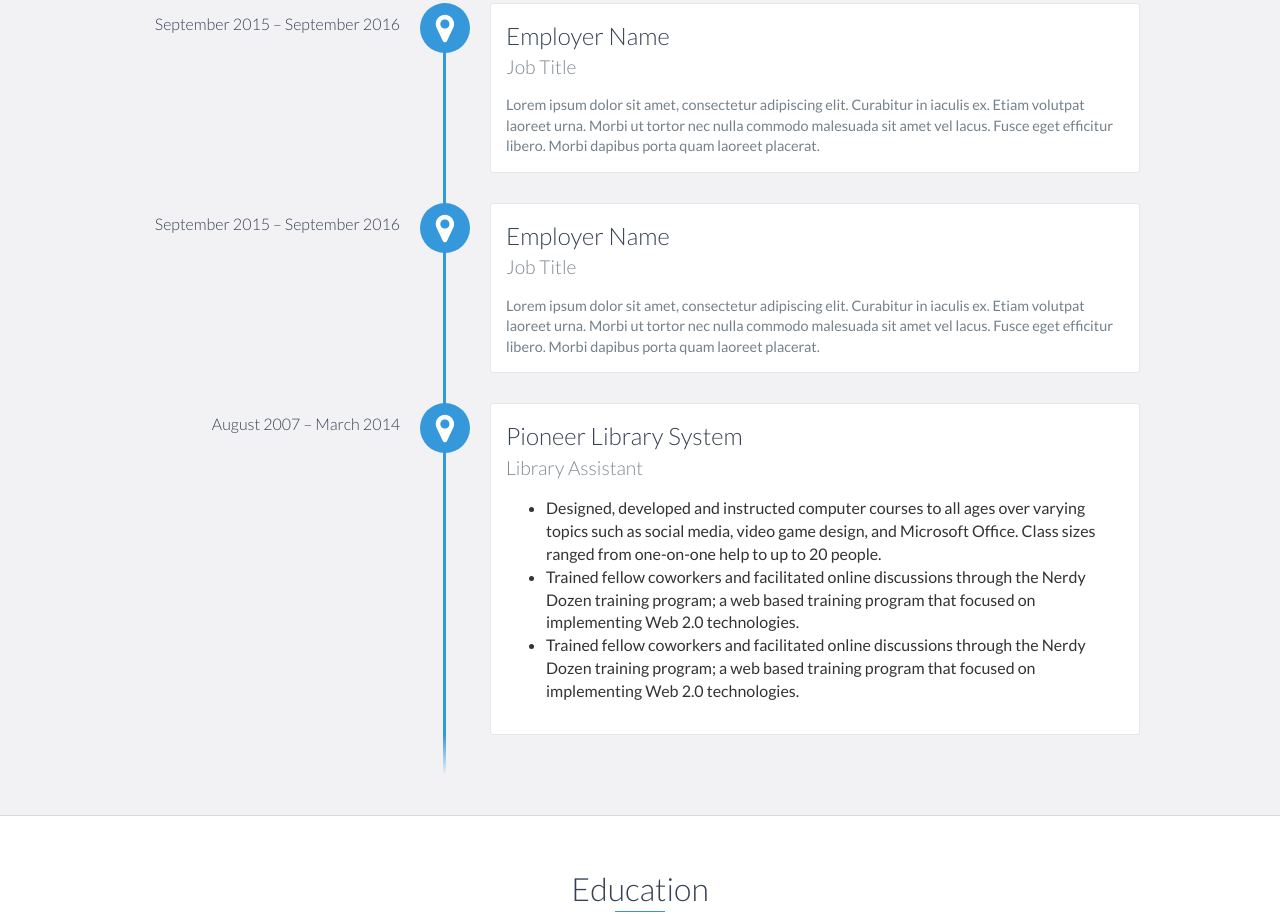
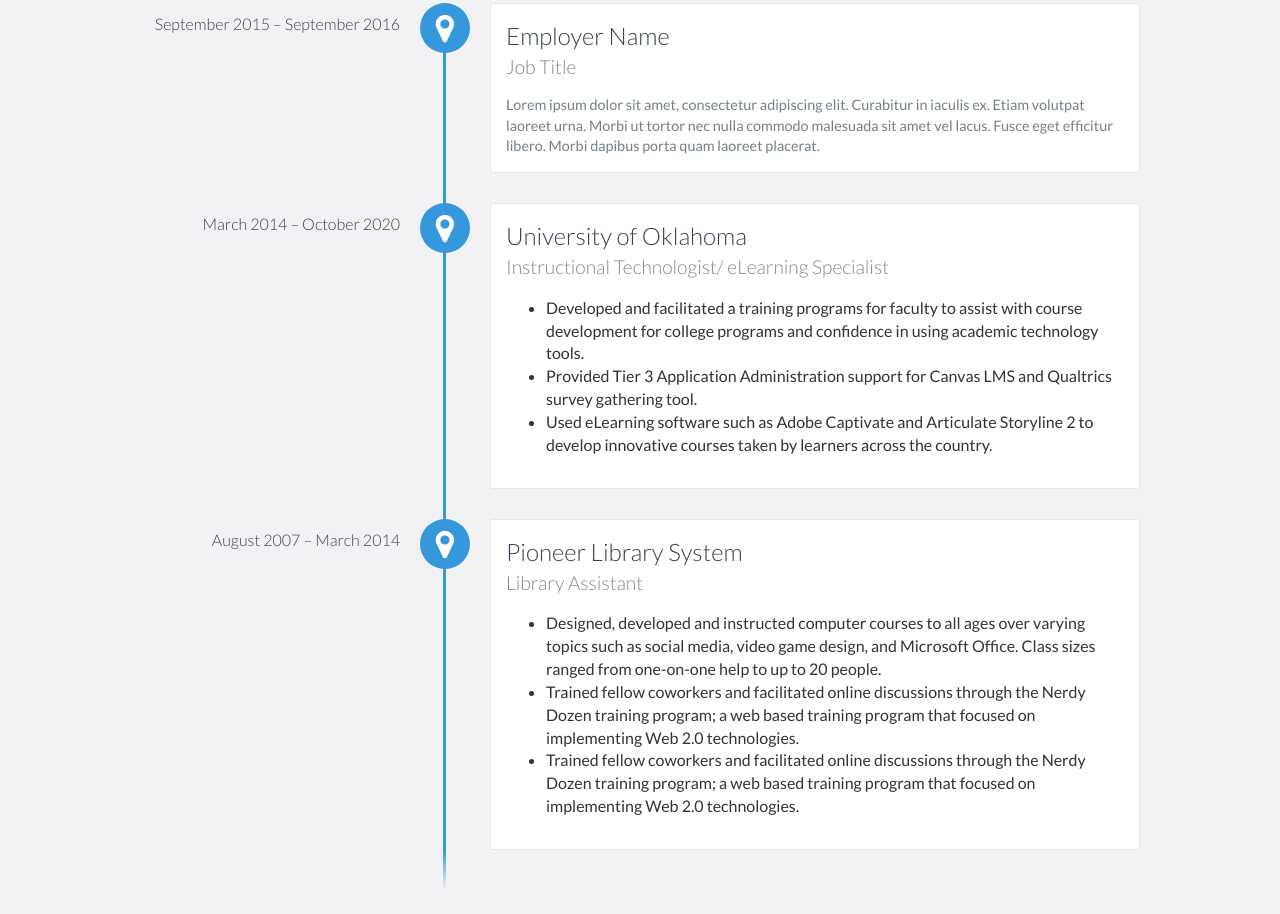
Before and after one commit to blewis90/benlewis, a website: page index.html in a window 1280 px wide. Shown: the part 1264-2178 px from the top of the page. Drawn offline with nearby package versions, Linux system fonts and the light colour scheme.

Commit message:
Update index.html

```diff
--- a/index.html
+++ b/index.html
@@ -94,11 +94,22 @@
                 </p>
             </div>
 
-            <div data-date="September 2015 – September 2016">
-                <h3>Employer Name</h3>
-                <h4>Job Title</h4>
+            <div data-date="March 2014 – October 2020">
+                <h3>University of Oklahoma</h3>
+                <h4>Instructional Technologist/ eLearning Specialist</h4>
                 <p>
-                    Lorem ipsum dolor sit amet, consectetur adipiscing elit. Curabitur in iaculis ex. Etiam volutpat laoreet urna. Morbi ut tortor nec nulla commodo malesuada sit amet vel lacus. Fusce eget efficitur libero. Morbi dapibus porta quam laoreet placerat.
+                	    <ul>
+                <li>
+                     Developed and facilitated a training programs for faculty to assist with course development for college programs and confidence in using academic technology tools.
+                </li>
+                <li>
+                    Provided Tier 3 Application Administration support for Canvas LMS and Qualtrics survey gathering tool.
+                </li>
+                    <li>
+                    Used eLearning software such as Adobe Captivate and Articulate Storyline 2 to develop innovative courses taken by learners across the country.
+                </li>
+                </li>
+            </ul>
                 </p>
             </div>
 
```
